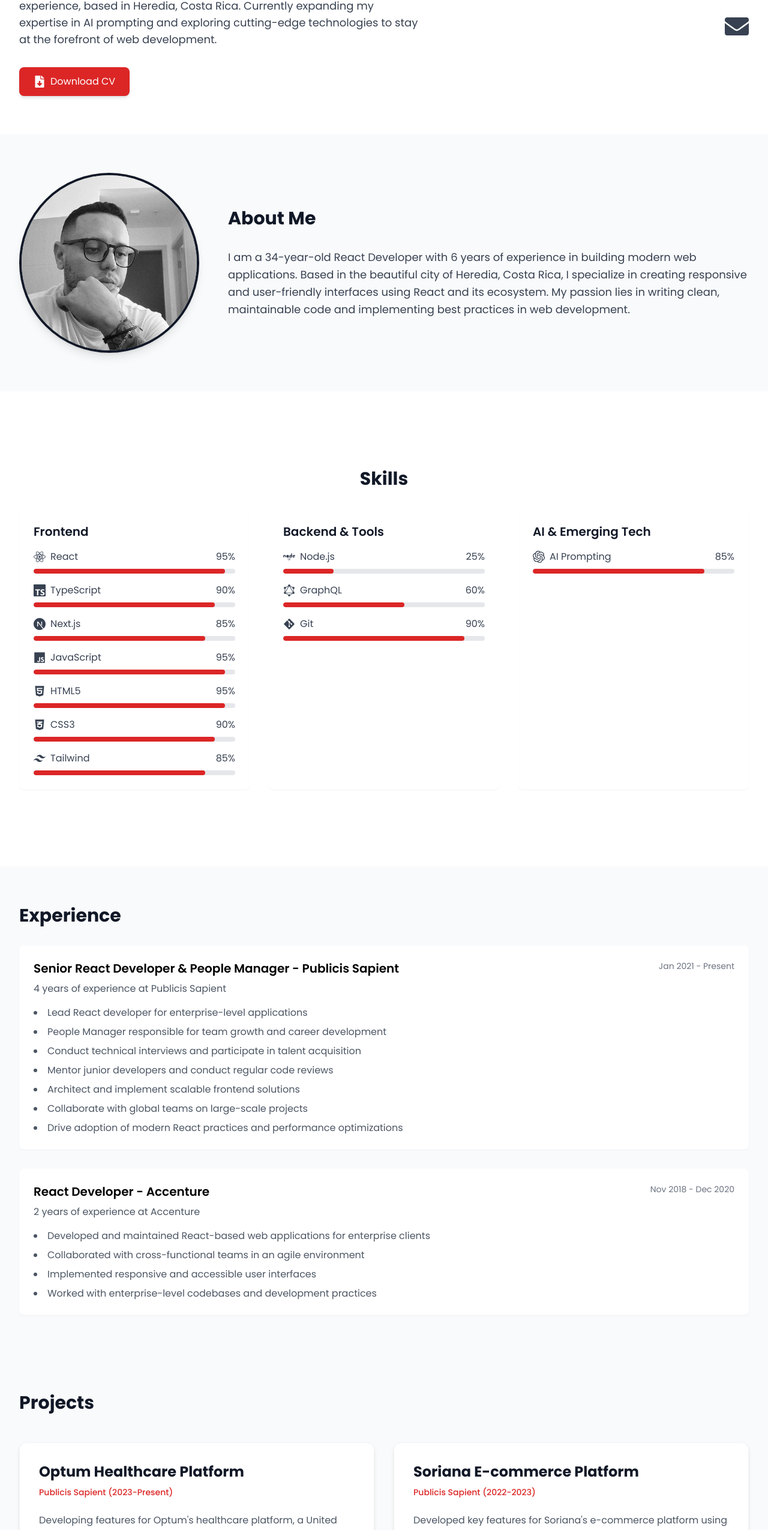
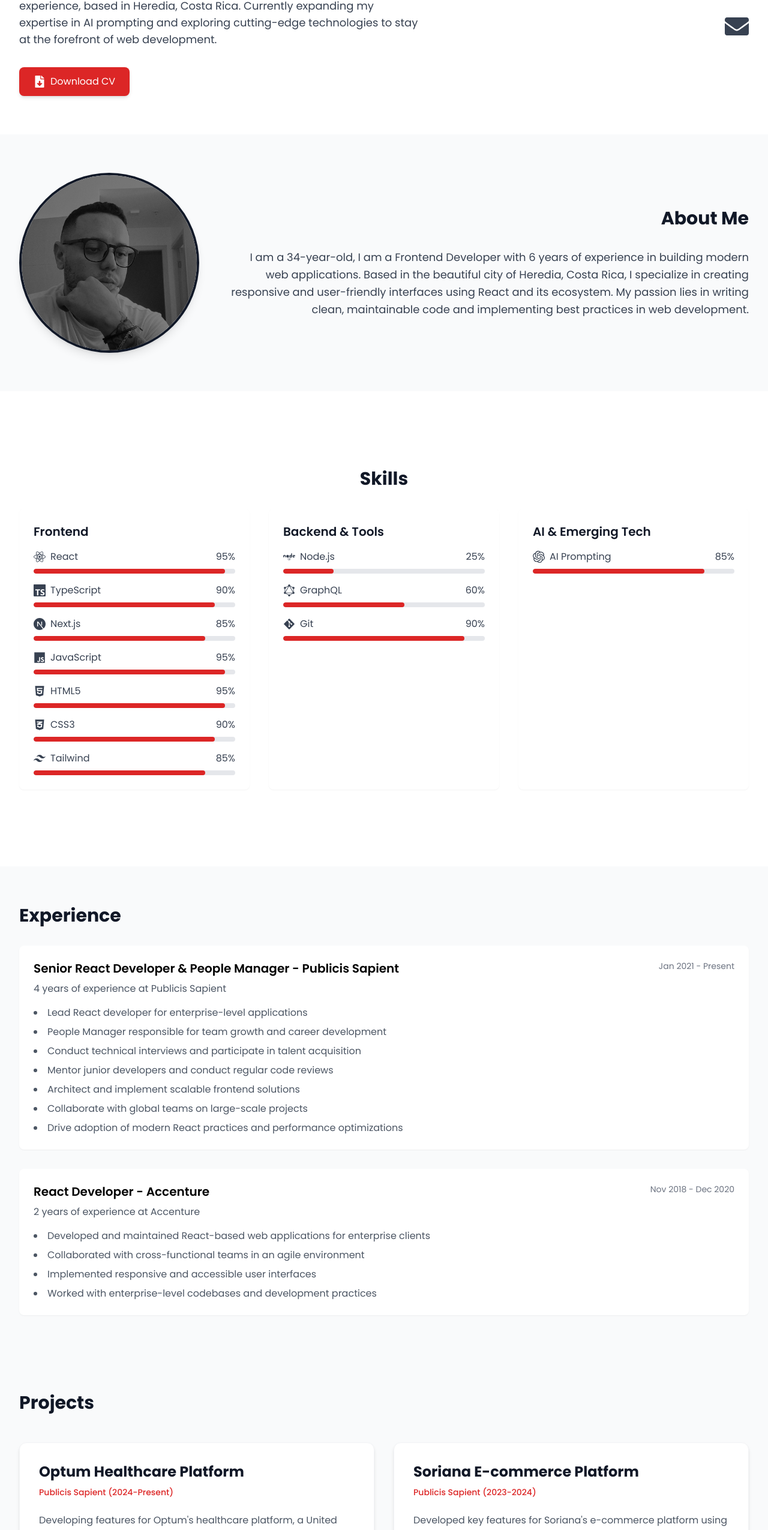
Before and after one commit to Daveveloper/cv-project, a React (Vite) app: page / in a window 1280 px wide. Shown: the part 232-2782 px from the top of the page at 60% size. Built offline with nearby package versions, Linux system fonts and the light colour scheme.

Commit message:
feat: enhance About section with image hover effect and right-aligned text

```diff
--- a/src/components/sections/About.tsx
+++ b/src/components/sections/About.tsx
@@ -7,7 +7,8 @@ const About: React.FC = () => {
       <div className="container section">
         <div className="flex items-center gap-12">
           <div className="flex-shrink-0">
-            <div className="w-[300px] h-[300px] rounded-full overflow-hidden border-4 border-gray-900 shadow-lg">
+            <div className="w-[300px] h-[300px] rounded-full overflow-hidden border-4 border-gray-900 shadow-lg relative group">
+              <div className="absolute inset-0 bg-black opacity-50 transition-opacity duration-300 group-hover:opacity-0 z-10"></div>
               <img
                 src={profileImage}
                 alt="Deivid Araya"
@@ -22,10 +23,10 @@ const About: React.FC = () => {
             </div>
           </div>
 
-          <div className="flex-1">
+          <div className="flex-1 text-right">
             <h2 className="text-3xl font-bold mb-8 text-gray-900">About Me</h2>
             <p className="text-gray-700 text-lg leading-relaxed">
-              I am a 34-year-old React Developer with 6 years of experience in building modern web applications.
+              I am a 34-year-old, I am a Frontend Developer with 6 years of experience in building modern web applications.
               Based in the beautiful city of Heredia, Costa Rica, I specialize in creating responsive and
               user-friendly interfaces using React and its ecosystem. My passion lies in writing clean,
               maintainable code and implementing best practices in web development.
--- a/src/components/sections/Hero.tsx
+++ b/src/components/sections/Hero.tsx
@@ -19,7 +19,7 @@ const Hero: React.FC = () => {
             className="max-w-2xl"
           >
             <h1 className="text-5xl font-bold mb-6 text-gray-900">
-              React Developer 👋
+              Sr. Frontend Developer 👋
             </h1>
             <p className="text-lg text-gray-700 mb-8">
               Hi, I'm Deivid Araya. A passionate Frontend Developer with 6 years of experience, based in Heredia, Costa Rica. Currently expanding my expertise in AI prompting and exploring cutting-edge technologies to stay at the forefront of web development.
--- a/src/components/sections/Projects.tsx
+++ b/src/components/sections/Projects.tsx
@@ -34,25 +34,25 @@ const Projects: React.FC = () => {
   const projects = [
     {
       title: "Optum Healthcare Platform",
-      period: "Publicis Sapient (2023-Present)",
+      period: "Publicis Sapient (2024-Present)",
       description: "Developing features for Optum's healthcare platform, a United Health Group solution. Implementing components and functionality for healthcare management and service delivery using Next.js and AEM integration.",
       technologies: ["React", "Next.js", "GraphQL", "SASS", "AEM", "TypeScript"]
     },
     {
       title: "Soriana E-commerce Platform",
-      period: "Publicis Sapient (2022-2023)",
+      period: "Publicis Sapient (2023-2024)",
       description: "Developed key features for Soriana's e-commerce platform using Salesforce's React-based framework. Focused on implementing shopping functionalities and user interface components for Mexico's major retail chain.",
       technologies: ["React", "Salesforce Commerce", "PWA", "TypeScript"]
     },
     {
       title: "BJ's Restaurant - Digital Platform",
-      period: "Publicis Sapient (2021-2022)",
+      period: "Publicis Sapient (2022-2023)",
       description: "Developed features for BJ's Restaurant's digital platform using React and Next.js. Implemented components and functionality to enhance the dining and ordering experience.",
       technologies: ["React", "Next.js", "GraphQL", "SASS", "TypeScript"]
     },
     {
       title: "Nissan Global - Vehicle Configurator",
-      period: "Publicis Sapient (2021)",
+      period: "Publicis Sapient (2021-2022)",
       description: "Developed features for Nissan's global vehicle configuration application. Implemented components that allow customers to customize and explore vehicle options.",
       technologies: ["Vue.js", "AEM", "JavaScript", "REST APIs"]
     }
```
